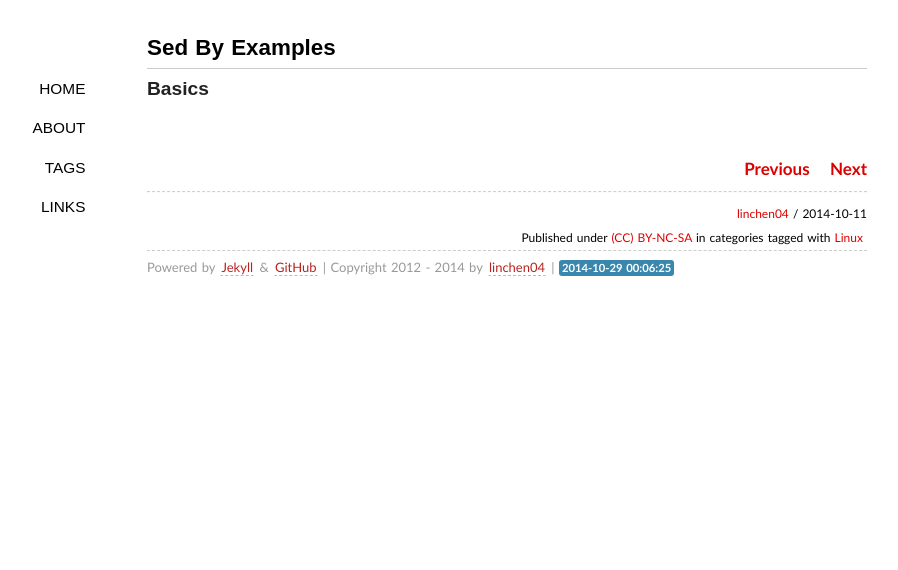
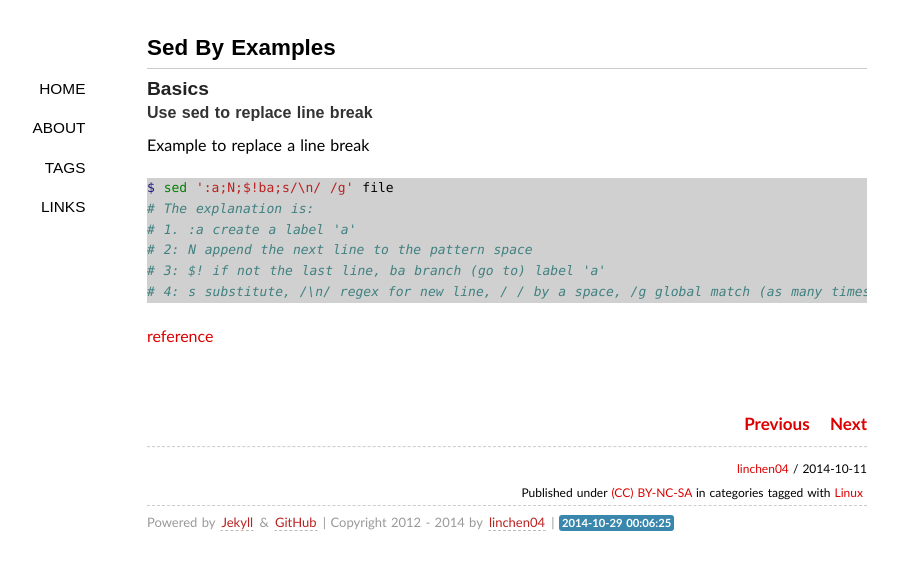
Before and after one commit to lchenn/linchen04.github.io, a Jekyll site: the page built from _posts/2014-10-11-sed-by-examples.md, in a window 1280 px wide. Shown: the top 570 px of the page, without its empty margins (133-1031 px from the left). Built offline with Jekyll 4.4.1, drawn with Linux system fonts in a browser that asks for light colours; some web fonts are replaced; Markdown is read by kramdown in place of the engine named in the settings; comment, search, counter and statistics services are not loaded.

Commit message:
Added an example to replace linebreak

````diff
--- a/_posts/2014-10-11-sed-by-examples.md
+++ b/_posts/2014-10-11-sed-by-examples.md
@@ -7,3 +7,17 @@ tags: "Linux"
 
 
 ### Basics
+
+
+
+#### Use sed to replace line break
+Example to replace a line break
+```bash
+$ sed ':a;N;$!ba;s/\n/ /g' file
+# The explanation is:
+# 1. :a create a label 'a'
+# 2: N append the next line to the pattern space
+# 3: $! if not the last line, ba branch (go to) label 'a'
+# 4: s substitute, /\n/ regex for new line, / / by a space, /g global match (as many times as it can)
+```
+[reference](http://stackoverflow.com/questions/1251999/sed-how-can-i-replace-a-newline-n)
````
